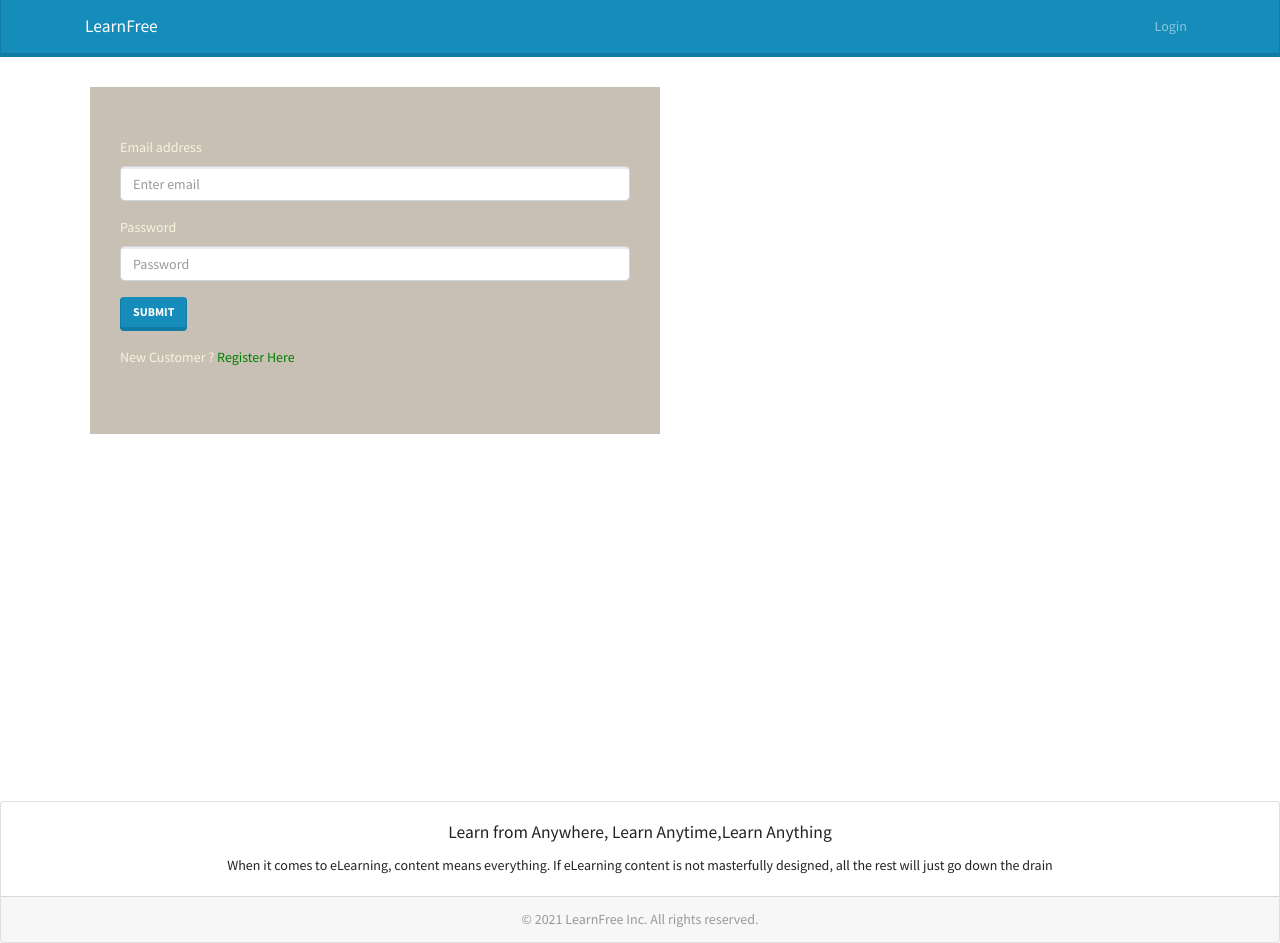
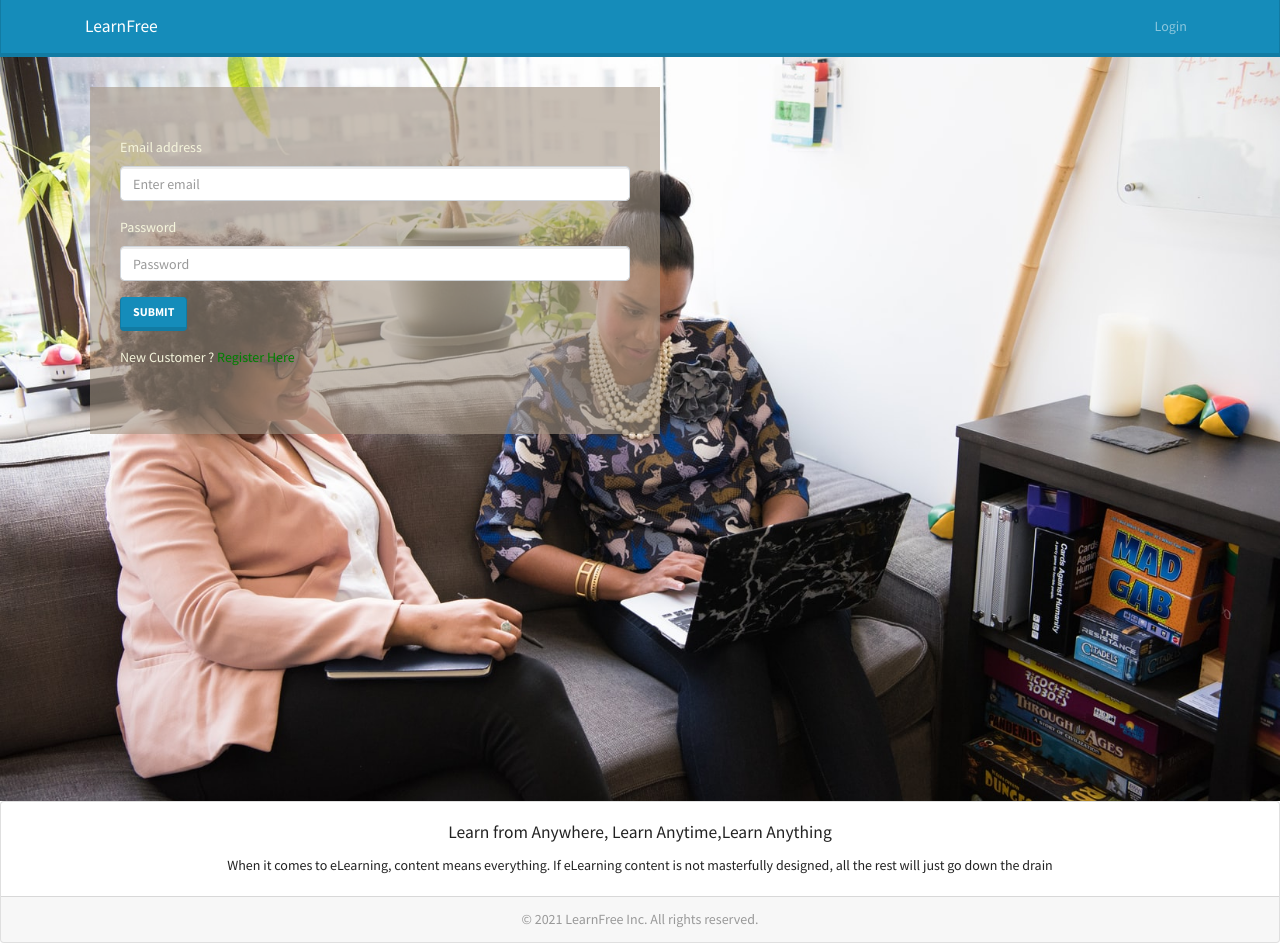
Before and after one commit to Deepthi2001/Elearning, a React (Create React App) app in the folder frontend/: page /login in a window 1280 px wide. Built offline with nearby package versions, Linux system fonts and the light colour scheme.

Commit message:
Update Screen.css

```diff
--- a/frontend/src/components/Screen.css
+++ b/frontend/src/components/Screen.css
@@ -1,6 +1,9 @@
 @import url("https://fonts.googleapis.com/css2?family=Work+Sans:wght@200&display=swap");
 
 .mainback {
+  background-image: url("../loginpic.jpg");
+  background-position: center;
+  background-size: cover;
   min-height: 93vh;
   display: flex;
   padding: 10px 0;
@@ -8,20 +11,6 @@
 .page {
   width: 100%;
 }
-.heading {
-  font-size: 60px;
-  /* font-family: "Ubuntu", sans-serif; */
-  font-family: "Work Sans", sans-serif;
-  padding: 5px 10px;
-}
 
 @media only screen and (min-width: 1200px) {
 }
-
-@media only screen and (max-width: 600px) {
-  .heading {
-    font-size: 30px;
-    display: flex;
-    justify-content: center;
-  }
-}
```
